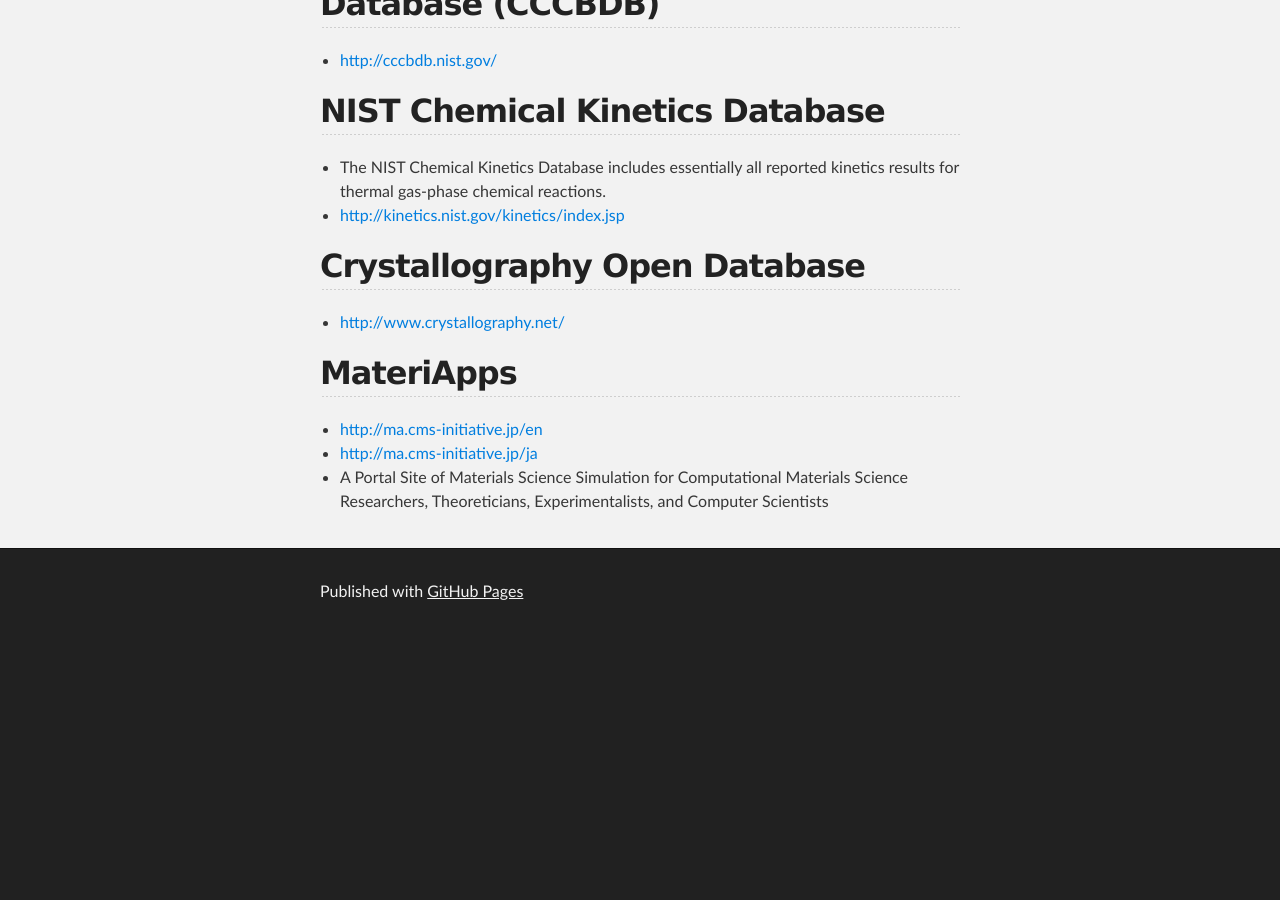
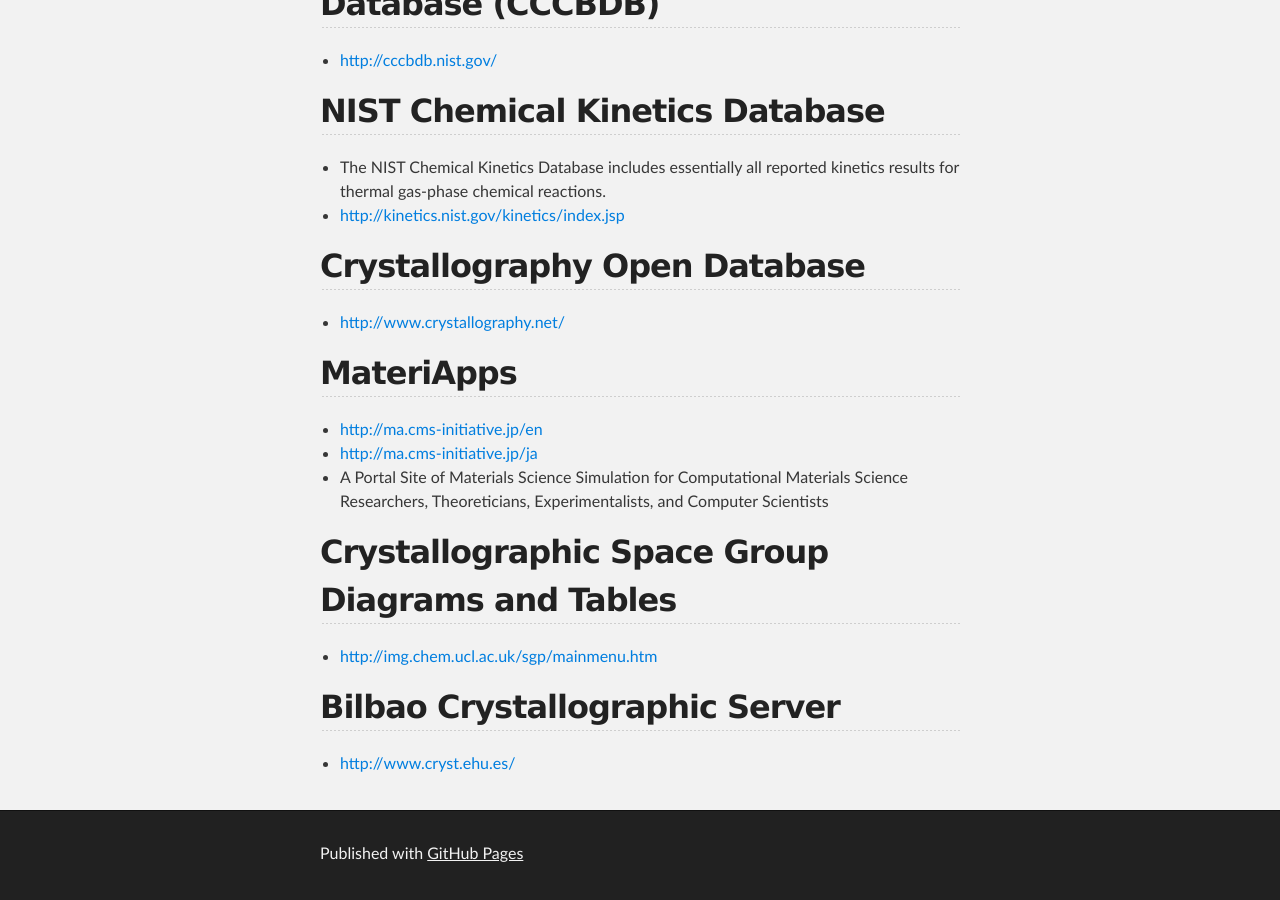
Before and after one commit to chemdb/chemdb.github.io, a Jekyll site: the page built from database.md, in a window 1280 px wide and 900 px high, scrolled down 1714 px. Built offline with Jekyll 4.4.1, drawn with Linux system fonts in a browser that asks for light colours; nearby versions of some CDN libraries; before the commit the page ends 2352 px from its top, so only the background shows below that.

Commit message:
add 2 database

```diff
--- a/database.md
+++ b/database.md
@@ -52,3 +52,9 @@
 * [http://ma.cms-initiative.jp/en](http://ma.cms-initiative.jp/en)
 * [http://ma.cms-initiative.jp/ja](http://ma.cms-initiative.jp/ja)
 * A Portal Site of Materials Science Simulation for Computational Materials Science Researchers, Theoreticians, Experimentalists, and Computer Scientists
+
+## Crystallographic Space Group Diagrams and Tables
+* [http://img.chem.ucl.ac.uk/sgp/mainmenu.htm](http://img.chem.ucl.ac.uk/sgp/mainmenu.htm)
+
+## Bilbao Crystallographic Server
+* [http://www.cryst.ehu.es/](http://www.cryst.ehu.es/)
```
